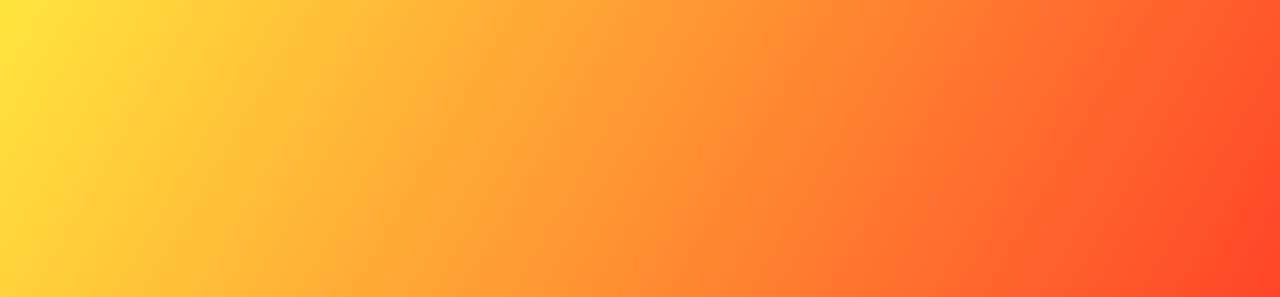
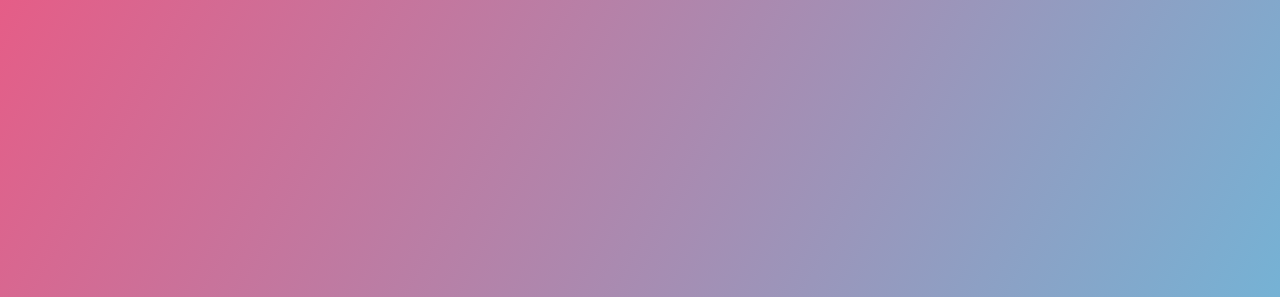
Before and after one commit to LuaSpecht/Clock, a plain HTML site: page index.html in a window 1280 px wide. Shown: the top 297 px of the page. Drawn offline with nearby package versions, Linux system fonts and the light colour scheme.

Commit message:
style-background

```diff
--- a/assets/css/style.css
+++ b/assets/css/style.css
@@ -6,7 +6,7 @@
 
 body{
     height: 100vh;
-    background: linear-gradient(120deg, #ffe53d, #ff2525);
+    background: linear-gradient(120deg, #E55D87, #5FC3E4);
     display: flex;
     align-items: center;
     justify-content: center;
```
